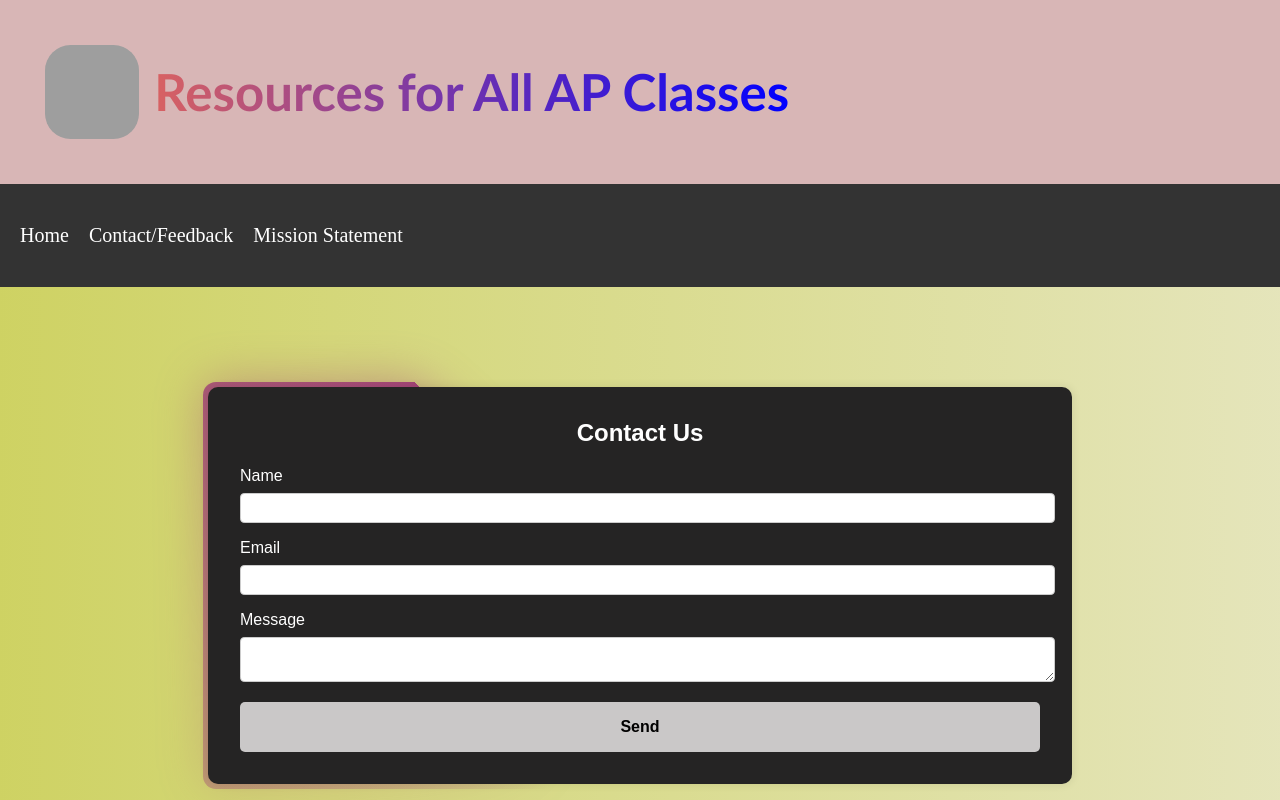
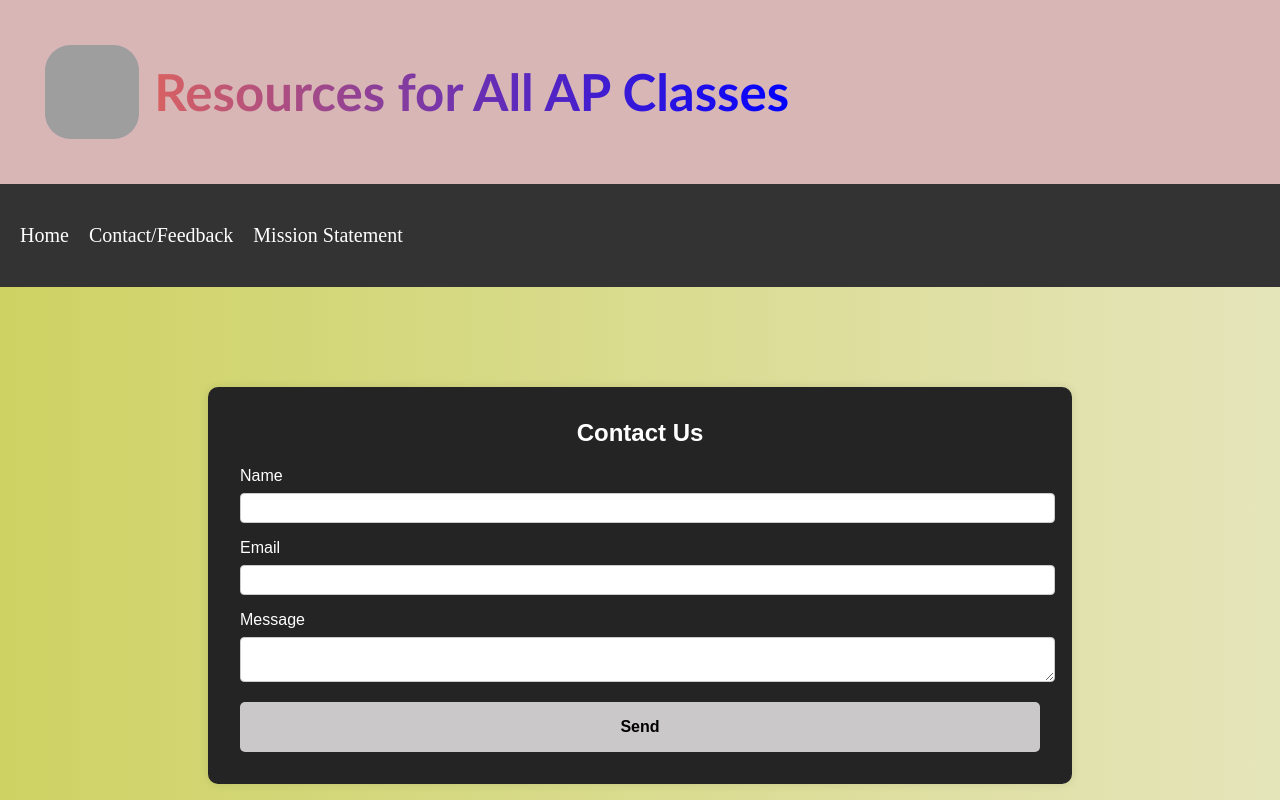
Before and after one commit to GerardZhou/resource-hub-for-school, a React (Vite) app in the folder resource/: page /contact in a window 1280 px wide. Shown: the top 800 px of the page. Built offline with nearby package versions, Linux system fonts and the light colour scheme; grey boxes are pictures that could not be loaded.

Commit message:
delete laggy animation for contact form

```diff
--- a/resource/src/components/ContactForm.module.css
+++ b/resource/src/components/ContactForm.module.css
@@ -9,41 +9,6 @@
   position: relative;
   color: white;
 }
-@property --angle {
-  syntax: "<angle>";
-  initial-value: 0deg;
-  inherits: false;
-}
-.contactForm::after,
-.contactForm::before {
-  content: "";
-  position: absolute;
-  top: -0.3125em; /* 5px / 16 */
-  left: -0.3125em; /* 5px / 16 */
-  right: -0.3125em; /* 5px / 16 */
-  bottom: -0.3125em; /* 5px / 16 */
-  border-radius: 0.8125em; /* 13px / 16 */
-  z-index: -1; /* Ensure the border appears behind the .missionStatement */
-  background-image: conic-gradient(
-    from var(--angle),
-    transparent 70%,
-    rgb(162, 69, 118)
-  );
-  animation: 3s spin linear infinite;
-}
-.contactForm::before {
-  filter: blur(1.5em); /* 24px / 16 */
-  opacity: 0.5;
-}
-@keyframes spin {
-  from {
-    --angle: 0deg;
-  }
-  to {
-    --angle: 360deg;
-  }
-}
-
 .heading {
   margin-top: 0;
   font-size: 1.5em;
```
